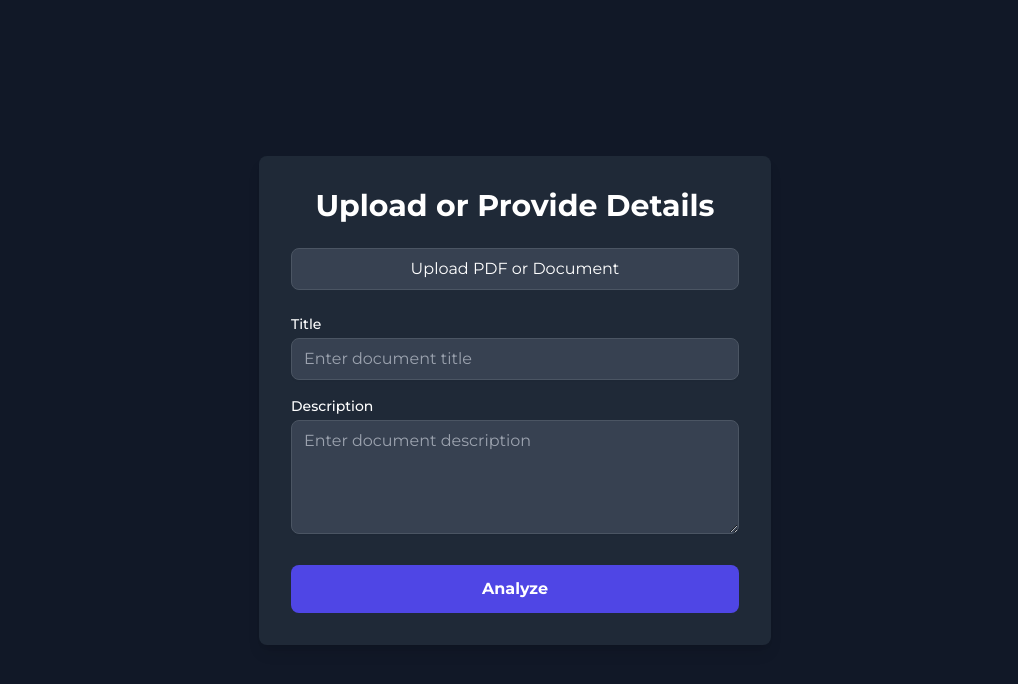
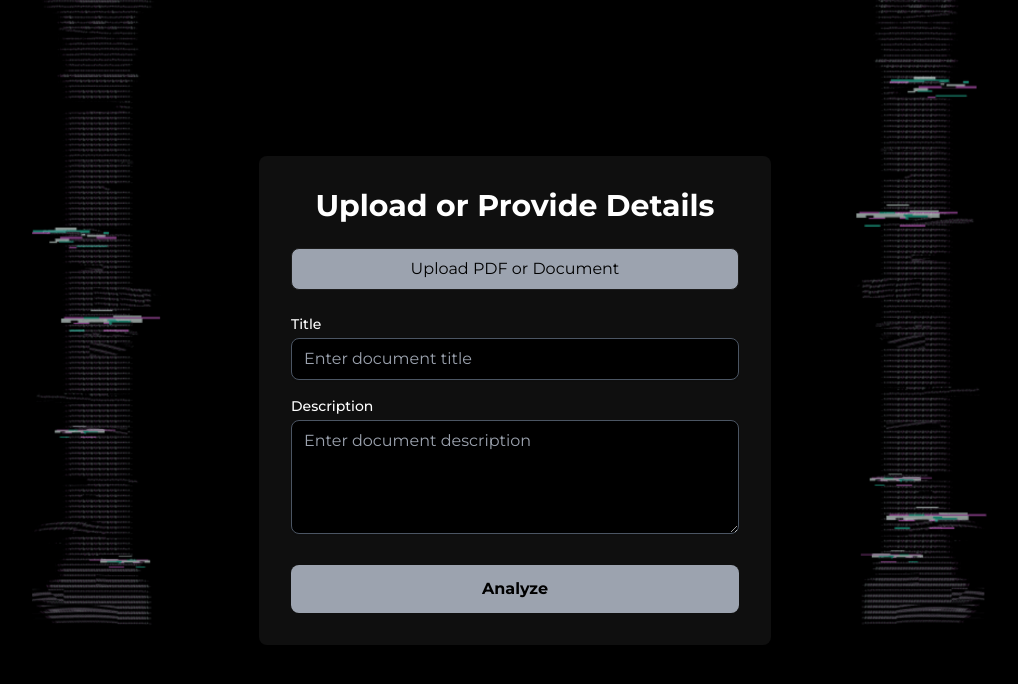
Before and after one commit to Sahil-Sharma06/Adhikar, a React (Vite) app in the folder Frontend/: page /analyze in a window 1280 px wide. Shown: the top 684 px of the page, without its empty margins (125-1143 px from the left). Built offline with nearby package versions, Linux system fonts and the light colour scheme.

Commit message:
Analyzer redesign

```diff
--- a/Frontend/src/Components/Analyzer.jsx
+++ b/Frontend/src/Components/Analyzer.jsx
@@ -1,4 +1,5 @@
 import React, { useState } from 'react';
+import bgImage from '../assets/BG.png'; // Import your background image
 
 const Analyzer = () => {
   const [file, setFile] = useState(null);
@@ -18,13 +19,19 @@ const Analyzer = () => {
   };
 
   return (
-    <div className="flex items-center justify-center min-h-screen text-white bg-gray-900">
-      <div className="w-full max-w-lg p-8 space-y-6 bg-gray-800 rounded-lg shadow-lg">
+    <div className="flex items-center justify-center min-h-screen  text-white bg-gray-900"
+    style={{
+      backgroundImage: `url(${bgImage})`,
+      backgroundSize: 'cover',
+      backgroundPosition: 'center',
+      backgroundRepeat: 'no-repeat',
+    }}>
+      <div className="w-full max-w-lg p-8 space-y-6 bg-custom-black rounded-lg shadow-lg">
         <h1 className="mb-6 text-3xl font-bold text-center">Upload or Provide Details</h1>
 
         {/* File Upload Section */}
         <div className="flex flex-col items-center space-y-4">
-          <label htmlFor="file-upload" className="w-full px-4 py-2 text-center bg-gray-700 border border-gray-600 rounded-lg cursor-pointer hover:bg-gray-600">
+          <label htmlFor="file-upload" className="w-full px-4 py-2 text-center text-black bg-gray-400 border border-custom-signup-border rounded-lg cursor-pointer hover:bg-gray-600">
             <input
               id="file-upload"
               type="file"
@@ -44,7 +51,7 @@ const Analyzer = () => {
               type="text"
               value={title}
               onChange={(e) => setTitle(e.target.value)}
-              className="w-full px-3 py-2 mt-1 bg-gray-700 border border-gray-600 rounded-lg shadow-sm focus:outline-none focus:ring-2 focus:ring-indigo-500"
+              className="w-full px-3 py-2 mt-1 bg-black border text-gray-500 border-gray-600 rounded-lg shadow-sm focus:outline-none focus:ring-2 focus:ring-custom-green"
               placeholder="Enter document title"
             />
           </div>
@@ -54,18 +61,16 @@ const Analyzer = () => {
             <textarea
               value={description}
               onChange={(e) => setDescription(e.target.value)}
-              className="w-full px-3 py-2 mt-1 bg-gray-700 border border-gray-600 rounded-lg shadow-sm focus:outline-none focus:ring-2 focus:ring-indigo-500"
+              className="w-full px-3 py-2 mt-1 bg-black text-gray-500 border border-gray-600 rounded-lg shadow-sm focus:outline-none focus:ring-2 focus:ring-custom-green"
               placeholder="Enter document description"
               rows="4"
             />
           </div>
         </div>
-
-        {/* Analyze Button */}
         <div className="text-center">
           <button
             onClick={handleAnalyze}
-            className="w-full py-3 font-bold bg-indigo-600 rounded-lg hover:bg-indigo-500 active:bg-indigo-700"
+            className="w-full py-3 font-bold bg-gray-400 rounded-lg hover:bg-gray-600 text-black active:bg-indigo-700"
           >
             Analyze
           </button>
--- a/Frontend/src/Components/KnowMore.jsx
+++ b/Frontend/src/Components/KnowMore.jsx
@@ -1,6 +1,4 @@
 import React, { useState } from 'react';
-import leftImage from '../assets/ascii-column-left.png';
-import rightImage from '../assets/ascii-column-right.png';
 import bgImage from '../assets/BG.png'; // Import your background image
 import '../index.css';
 import Markdown from 'react-markdown'
--- a/Frontend/src/page/Homepage.jsx
+++ b/Frontend/src/page/Homepage.jsx
@@ -19,7 +19,7 @@ const Homepage = () => {
         <a href="#" class="text-lg font-semibold text-gray-600 transition duration-100 hover:text-green-400 active:text-green-300">About</a>
       </nav>
 
-      <a href="/register" class="hidden rounded-lg bg-black px-8 py-3 text-center text-sm font-semibold text-green-300 outline-none ring-indigo-300 transition duration-100 hover:outline-green-200 focus-visible:ring active:text-gray-700 md:text-base lg:inline-block">Get Started</a>
+      <a href="/dashboard" class="hidden rounded-lg bg-black px-8 py-3 text-center text-sm font-semibold text-green-300 outline-none ring-indigo-300 transition duration-100 hover:outline-green-200 focus-visible:ring active:text-gray-700 md:text-base lg:inline-block">Get Started</a>
 
       <button type="button" class="inline-flex items-center gap-2 rounded-lg bg-black px-2.5 py-2 text-sm font-semibold text-green-200 ring-indigo-300  focus-visible:ring active:text-gray-700 md:text-base lg:hidden">
         <svg xmlns="http://www.w3.org/2000/svg" class="h-6 w-6" viewBox="0 0 20 20" fill="currentColor">
```
